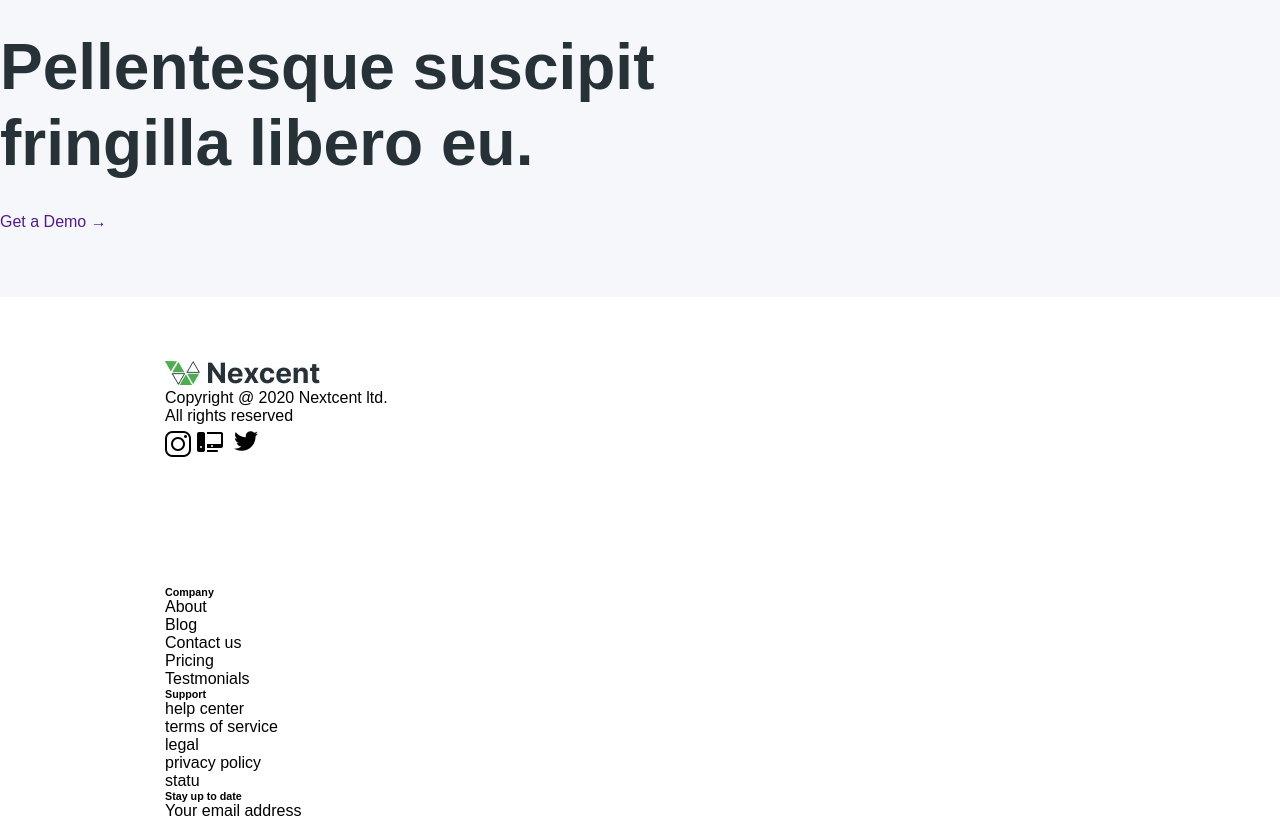
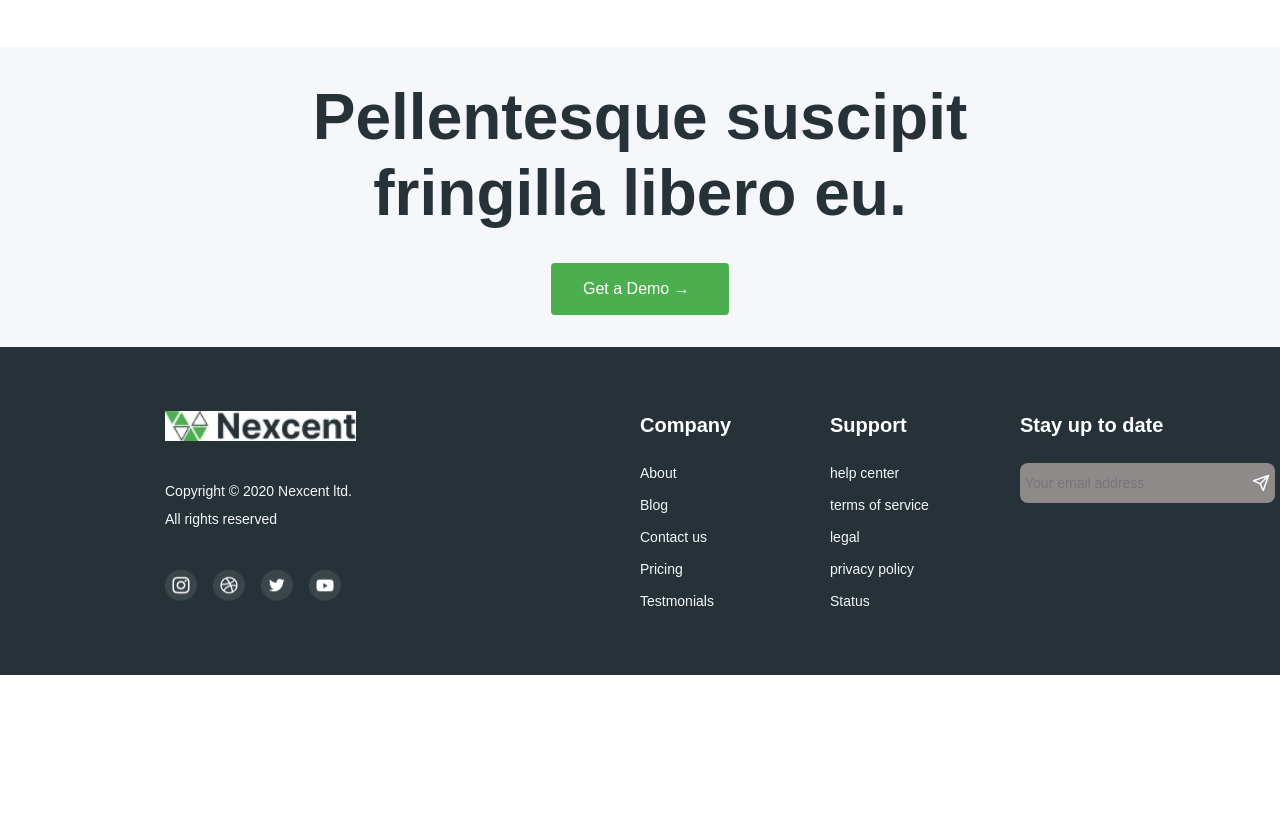
Before and after one commit to Lambert081/nextcent, a plain HTML site: page index.html in a window 1280 px wide. Shown: the part 3675-4495 px from the top of the page. After the commit the page ends 4350 px from the top, so only its background shows below. Drawn offline with Linux system fonts and the light colour scheme.

Commit message:
add new file

```diff
--- a/css/Home.css
+++ b/css/Home.css
@@ -170,4 +170,5 @@
     width: 100%;
     height: 2242.4px;
     gap: 48px;
+    margin-bottom: 50px;
 }
--- a/css/about.css
+++ b/css/about.css
@@ -321,13 +321,175 @@
     justify-content: center;
     align-items: center;
     color: #263238;
+    margin: 0 auto;
+    text-align: center;
+}
+
+.footer-get {
+    display: flex;
+    width: 178px;
+    height: 52px;
+    border-radius: 4px;
+    padding: 14px 32px;
+    gap: 8px;
+    background-color: #4CAF4F;
+    margin: 0 auto;
+    align-items: center;
+    font: inter;
+    font-weight: 500;
+    font-size: 16px;
+    line-height: 24px;
+    color: white;
 }
 
 .footer-container {
     display: flex;
-    flex-direction: column;
     width: 100%;
     height: 328px;
     padding: 64px 165px;
     gap: 125px;
+    background-color: #263238;
 }
+
+.left-footer {
+    display: flex;
+    flex-direction: column;
+    width: 350px;
+    gap: 40px;
+}
+
+.h6-ps {
+    display: flex;
+    width: 191px;
+    height: 29.67px;
+    gap: 9.89px;
+}
+
+.footer-big4 {
+    display: flex;
+    flex-direction: column;
+    width: 350px;
+    height: 48px;
+    gap: 8px;
+}
+
+.double-p {
+    display: flex;
+    width: 350px;
+    height: 20px;
+    font: inter;
+    font-weight: 400;
+    font-size: 14px;
+    line-height: 20px;
+    color: #F5F7FA;
+}
+
+.footer-icon-img {
+    display: flex;
+    width: 176px;
+    height: 32px;
+    gap: 16px;
+}
+
+.right-footer {
+    display: flex;
+    width: 635px;
+    height: 200px;
+    gap: 30px;
+}
+
+.right-footer-container {
+    display: flex;
+    flex-direction: column;
+    width: 160px;
+    height: 200px;
+    gap: 24px;
+}
+
+.h6-p {
+    display: flex;
+    width: 160px;
+    height: 28px;
+    font: inter;
+    font-weight: 600;
+    font-size: 20px;
+    line-height: 28px;
+    color: white;
+}
+
+.double {
+    display: flex;
+    height: 20px;
+    font: inter;
+    font-weight: 400;
+    font-size: 14px;
+    line-height: 20px;
+    color: #F5F7FA;
+}
+
+.double-p {
+    display: flex;
+    width: 160px;
+    height: 20px;
+    font: inter;
+    font-weight: 400;
+    font-size: 14px;
+    line-height: 20px;
+    color: #F5F7FA;
+}
+
+.parent {
+    display: flex;
+    flex-direction: column;
+    width: 160px;
+    height: 148px;
+    gap: 12px;
+}
+
+.right-footer-con {
+    display: flex;
+    flex-direction: column;
+    width: 255px;
+    height: 92px;
+    gap: 24px;
+}
+
+.layout-footer {
+    display: flex;
+    width: 255px;
+    height: 40px;
+    border-radius: 8px;
+    justify-content: space-between;
+    align-items: center;
+    background-color: rgb(143, 138, 138);
+    color: white;
+    padding: 0 5px;
+}
+
+.input-mail {
+    display: flex;
+    width: 126pxpx;
+    height: 20px;
+    /* opacity: 20%; */
+    border-style: none;
+    color: white;
+    background-color: rgb(143, 138, 138);
+    font: inter;
+    font-weight: 400;
+    font-size: 14px;
+    line-height: 20px;
+}
+
+.send-img {
+    display: flex;
+    color: white;
+}
+
+.hp {
+    display: flex;
+    width: 18px;
+    height: 18px;
+    background-color: rgb(143, 138, 138);
+    border-style: none;
+    cursor: pointer;
+}
--- a/index.html
+++ b/index.html
@@ -279,35 +279,46 @@
             <div class="footer-container">
                 <div class="left-footer">
                     <img class="h6-ps" src="./icons/IMG-20241106-WA0008.jpg" alt="">
-                    <p class="double-p">Copyright @ 2020 Nextcent ltd.</p>
-                    <p class="double-p pp">All rights reserved</p>
-                    <div>
-                        <img src="./icons/icons8-instagram-26.png" alt="">
-                        <img src="./icons/u.png" alt="">
-                        <img src="./icons/icons8-twitter-32.png" alt="">
-                        <img src="" alt="">
+                    <div class="footer-big4">
+                        <p class="double">Copyright © 2020 Nexcent ltd.</p>
+                        <p class="double-p">All rights reserved</p>
+                    </div>
+                    <div class="footer-icon-img">
+                        <img src="./icons/Social Icons.png" alt="">
+                        <img src="./icons/Social Icons1.png" alt="">
+                        <img src="./icons/Social Icons2.png" alt="">
+                        <img src="./icons/Social Icons3.png" alt="">
                     </div>
                 </div>
                 <div class="right-footer">
                     <div class="right-footer-container">
-                        <h6 class="h6-ps">Company</h6>
+                        <h6 class="h6-p">Company</h6>
+                        <div class="parent">
                             <p class="double-p">About</p>
                             <p class="double-p">Blog</p>
                             <p class="double-p">Contact us</p>
                             <p class="double-p">Pricing</p>
                             <p class="double-p">Testmonials</p>
                         </div>
+                    </div>
                     <div class="right-footer-container">
-                        <h6 class="h6-ps">Support</h6>
+                        <h6 class="h6-p">Support</h6>
+                        <div class="parent">
                             <p class="double-p">help center</p>
                             <p class="double-p">terms of service</p>
                             <p class="double-p">legal</p>
                             <p class="double-p">privacy policy</p>
-                        <p class="double-p">statu</p>
+                            <p class="double-p">Status</p>
                         </div>
-                    <div class="right-footer-container">
-                        <h6 class="h6-ps">Stay up to date</h6>
-                        <p class="double-p">Your email address</p>
+                    </div>
+                    <div class="right-footer-con">
+                        <h6 class="h6-p">Stay up to date</h6>
+                        <div class="layout-footer">
+                            <input class="input-mail" type="email" name="" id="" placeholder="Your email address" required>
+                            <button class="hp" type="submit">
+                                <img class="send-img" src="./icons/send.png" alt="" width="18px" height="18px">
+                            </button>
+                        </div>
                     </div>
                 </div>
             </div>
```
Also changed, not shown: icons/Social Icons.png (added), icons/Social Icons1.png (added), icons/Social Icons2.png (added), icons/Social Icons3.png (added), icons/send.png (added). Lines whose indentation alone changed are shown as unchanged.
